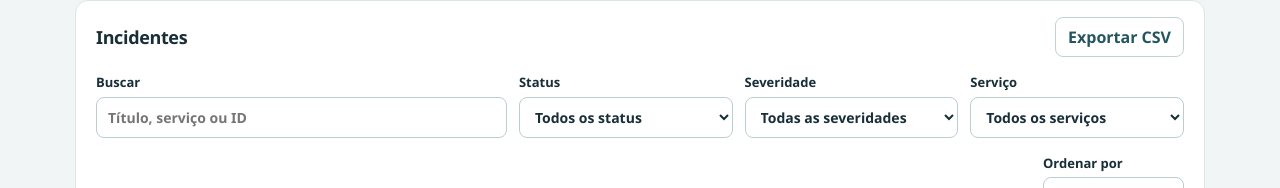
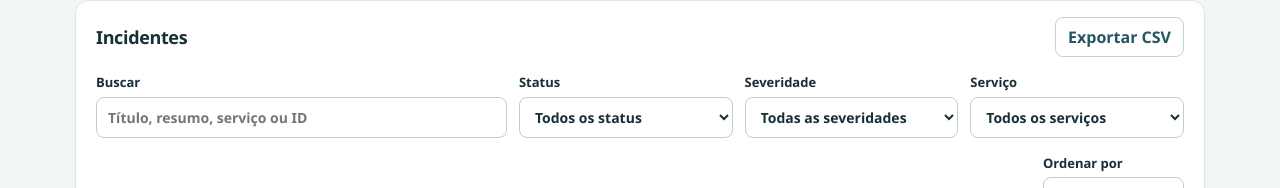
Before and after one commit to melopwork-cmd/painel-operacoes, a React (Vite) app: page / in a window 1280 px wide. Shown: the part 545-733 px from the top of the page. Built offline with nearby package versions, Linux system fonts and the light colour scheme.

Commit message:
Buscar palavras em títulos e resumos de incidentes

```diff
--- a/src/main.tsx
+++ b/src/main.tsx
@@ -131,7 +131,7 @@ function App() {
           </div>
           <div className="filters">
             <label className="search">Buscar
-              <input type="search" value={filters.search} placeholder="Título, serviço ou ID"
+              <input type="search" value={filters.search} placeholder="Título, resumo, serviço ou ID"
                      onChange={event => update('search', event.target.value)} />
             </label>
             <label>Status
--- a/src/model.ts
+++ b/src/model.ts
@@ -64,13 +64,17 @@ export function dateLabel(date: string) {
 export function filterIncidents(incidents: Incident[], filters: Filters) {
   const end = parseDay(snapshot);
   const start = end - (filters.days - 1) * dayMs;
-  const query = clean(filters.search);
+  const terms = clean(filters.search).split(/\s+/u).filter(Boolean);
   return incidents
     .filter(item => parseDay(item.date) >= start && parseDay(item.date) <= end)
     .filter(item => filters.phase === 'all' || item.phase === filters.phase)
     .filter(item => filters.severity === 'all' || item.severity === filters.severity)
     .filter(item => filters.service === 'all' || item.service === filters.service)
-    .filter(item => !query || clean([item.id, item.title, item.service].join(' ')).includes(query))
+    .filter(item => {
+      if (!terms.length) return true;
+      const text = clean([item.id, item.title, item.service, item.summary].join(' '));
+      return terms.every(term => text.includes(term));
+    })
     .sort((a, b) => b.date.localeCompare(a.date) || b.id.localeCompare(a.id));
 }
 
```
Also changed, not shown: 1 other file (tests, documents, lock files or other folders).
